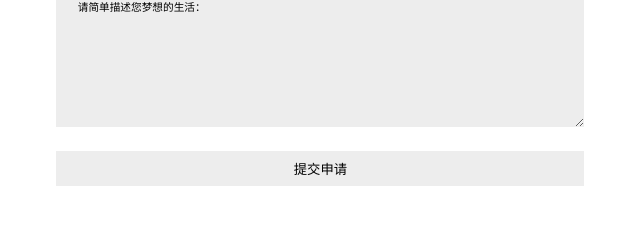
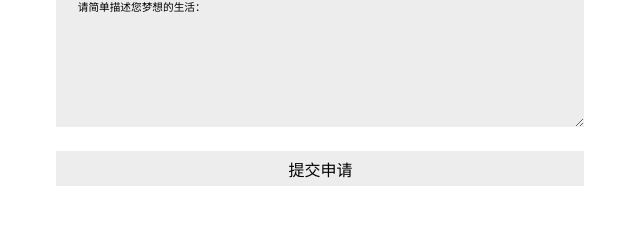
Before and after one commit to LucaslEliane/ife_mission7_Lucas, a plain HTML site: page index.html in a window 1280 px wide. Shown: the part 4463-4704 px from the top of the page, 590-1230 px from the left. Drawn offline with Linux system fonts and the light colour scheme.

Commit message:
Update mission7.css

```diff
--- a/mission7.css
+++ b/mission7.css
@@ -584,6 +584,8 @@ header nav {
 	background-color: rgb(237,237,237);
 }
 .item8 .bottom_div .submit {
+	font-family: 黑体;
+	font-size: 12pt;
 	background-color: rgb(237,237,237);
 	color: black;
 	position: relative;
```
